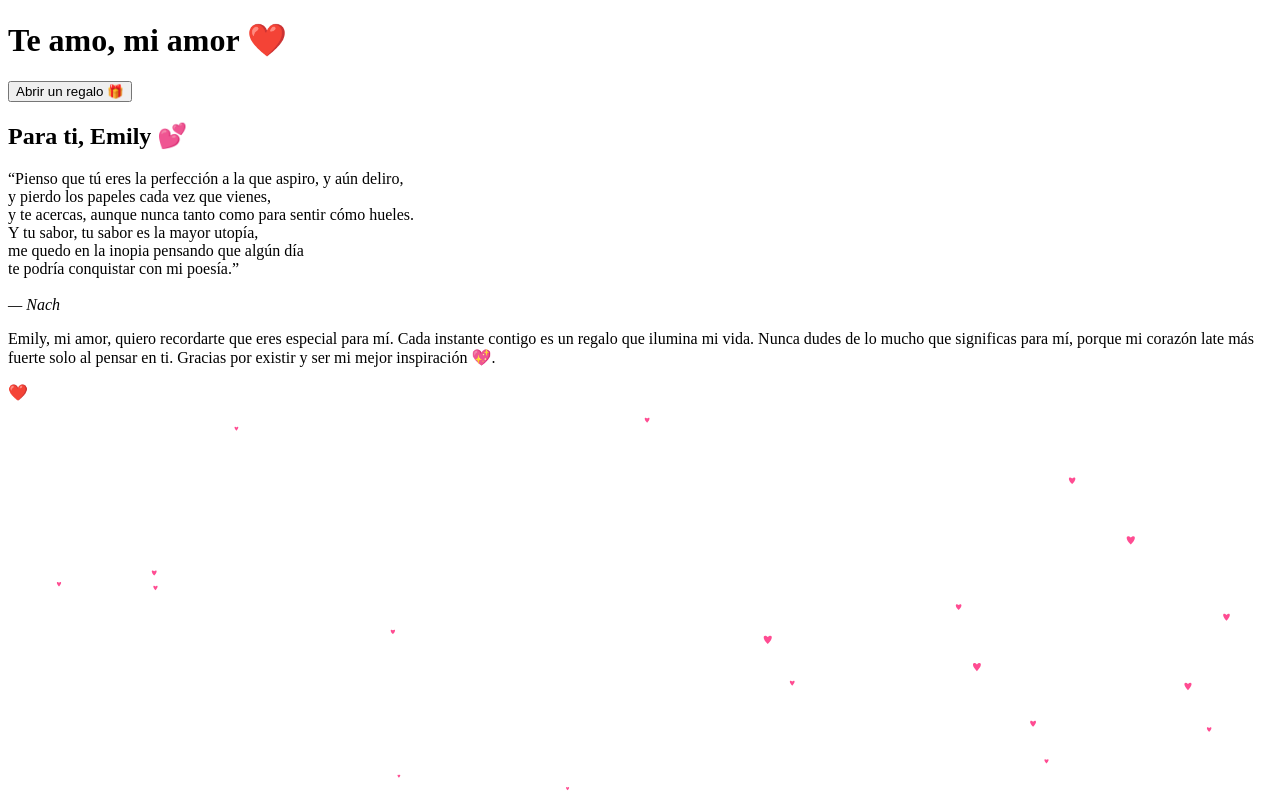
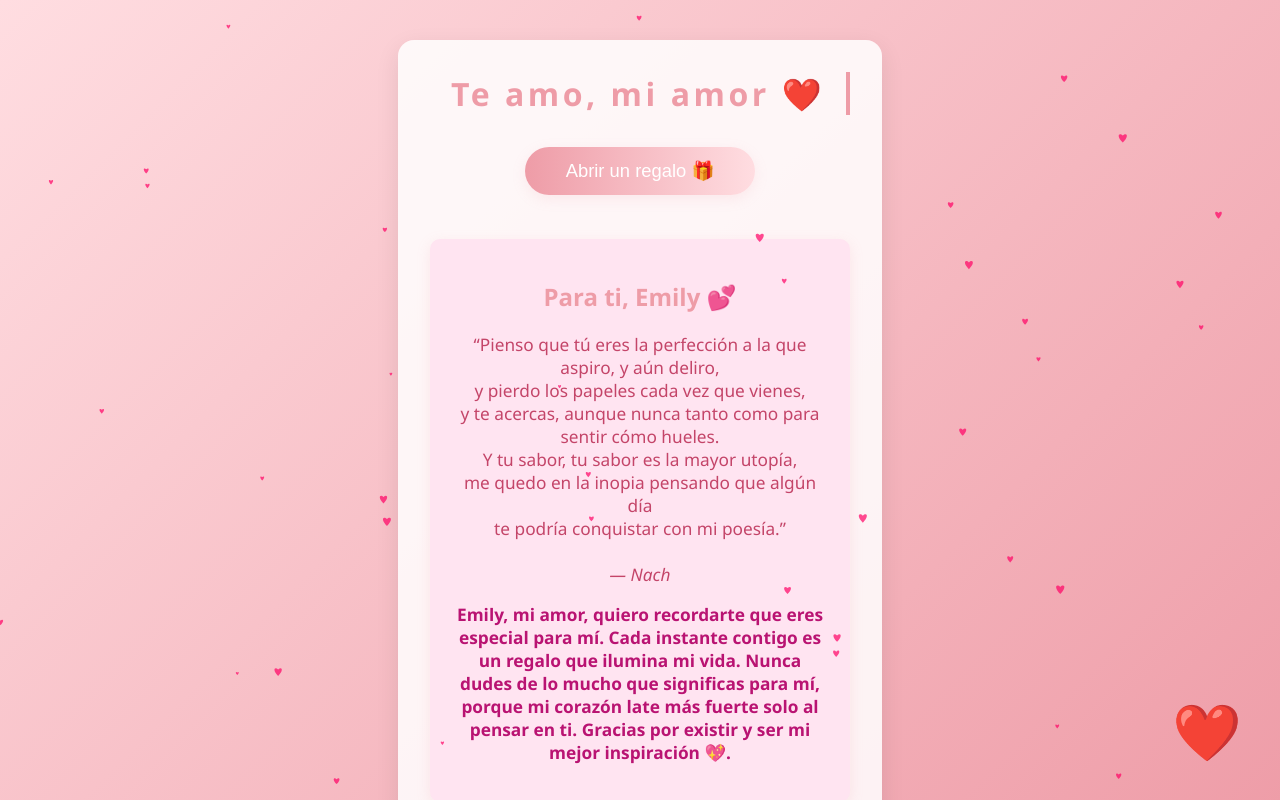
Before and after one commit to TheSkevantnex/MyGiftKAT, a plain HTML site: page index.html in a window 1280 px wide. Both pictures are taken after a click on the button "Abrir un regalo 🎁". Shown: the top 800 px of the page. Drawn offline with Linux system fonts and the light colour scheme.

Commit message:
Update style.css

```diff
--- a/style.css
+++ b/style.css
@@ -1,44 +1,110 @@
-<!DOCTYPE html>
-<html lang="es">
-<head>
-  <meta charset="UTF-8">
-  <meta name="viewport" content="width=device-width, initial-scale=1.0">
-  <title>Para ti Emily ❤️</title>
-  <link rel="stylesheet" href="style.css">
-</head>
-<body>
-  <div class="container">
-    <h1 class="typewriter">Te amo, mi amor ❤️</h1>
-    <button onclick="mostrarRegalo()">Abrir un regalo 🎁</button>
+body {
+  margin: 0;
+  padding: 0;
+  background: linear-gradient(135deg, #ffdde1 0%, #ee9ca7 100%);
+  font-family: 'Segoe UI', Arial, sans-serif;
+  min-height: 100vh;
+  overflow-x: hidden;
+}
 
-    <!-- Carta oculta -->
-    <div id="carta" class="carta oculto">
-      <h2>Para ti, Emily 💕</h2>
-      <p>
-        “Pienso que tú eres la perfección a la que aspiro, y aún deliro,<br>
-        y pierdo los papeles cada vez que vienes,<br>
-        y te acercas, aunque nunca tanto como para sentir cómo hueles.<br>
-        Y tu sabor, tu sabor es la mayor utopía,<br>
-        me quedo en la inopia pensando que algún día<br>
-        te podría conquistar con mi poesía.”
-        <br><br>
-        <em>— Nach</em>
-      </p>
-      <p class="personal">
-        Emily, mi amor, quiero recordarte que eres especial para mí.
-        Cada instante contigo es un regalo que ilumina mi vida.
-        Nunca dudes de lo mucho que significas para mí, porque mi corazón late más fuerte solo al pensar en ti.
-        Gracias por existir y ser mi mejor inspiración 💖.
-      </p>
-    </div>
-  </div>
+.container {
+  background: rgba(255,255,255,0.85);
+  border-radius: 16px;
+  box-shadow: 0 8px 24px rgba(0,0,0,0.09);
+  max-width: 420px;
+  margin: 40px auto 0 auto;
+  padding: 2rem;
+  text-align: center;
+}
 
-  <!-- Corazón grande latiendo -->
-  <div class="corazon-latiendo">❤️</div>
+h1.typewriter {
+  overflow: hidden;
+  border-right: .15em solid #ee9ca7;
+  white-space: nowrap;
+  margin: 0 auto 1em auto;
+  letter-spacing: .11em;
+  animation: typing 2.3s steps(22, end), blink-caret .5s step-end infinite;
+  font-size: 2em;
+  color: #ee9ca7;
+}
 
-  <!-- Lienzo para corazones flotando -->
-  <canvas id="corazones"></canvas>
+@keyframes typing {
+  from { width: 0 }
+  to { width: 100% }
+}
+@keyframes blink-caret {
+  from, to { border-color: transparent }
+  50% { border-color: #ee9ca7; }
+}
 
-  <script src="script.js"></script>
-</body>
-</html>
+button {
+  background: linear-gradient(90deg, #ee9ca7 0%, #ffdde1 100%);
+  color: #fff;
+  border: none;
+  border-radius: 24px;
+  font-size: 1.15em;
+  padding: .7em 2.2em;
+  cursor: pointer;
+  margin-bottom: 1.2em;
+  box-shadow: 0 4px 14px rgba(238,156,167,0.15);
+  transition: transform 0.18s;
+}
+button:hover {
+  transform: scale(1.07);
+  background: linear-gradient(90deg, #ffdde1 0%, #ee9ca7 100%);
+}
+
+.carta {
+  background: #ffe4f1;
+  border-radius: 10px;
+  box-shadow: 0 4px 14px rgba(238,156,167,0.18);
+  margin-top: 1.4em;
+  padding: 1.3em;
+  animation: aparecer 1.4s;
+}
+@keyframes aparecer {
+  from { opacity: 0; transform: scale(0.7);}
+  to { opacity: 1; transform: scale(1);}
+}
+.oculto {
+  display: none;
+}
+.carta h2 {
+  color: #ee9ca7;
+}
+.carta p {
+  color: #c44569;
+  font-size: 1.08em;
+}
+.carta .personal {
+  font-weight: bold;
+  color: #b91372;
+  margin-top: 1em;
+}
+
+.corazon-latiendo {
+  position: fixed;
+  bottom: 32px;
+  right: 38px;
+  font-size: 3.5em;
+  animation: latido .8s infinite;
+  pointer-events: none;
+  user-select: none;
+}
+@keyframes latido {
+  0%, 100% { transform: scale(1);}
+  20% { transform: scale(1.07);}
+  40% { transform: scale(0.95);}
+  60% { transform: scale(1.1);}
+  80% { transform: scale(0.97);}
+}
+
+canvas#corazones {
+  position: fixed;
+  left: 0; top: 0;
+  width: 100vw;
+  height: 100vh;
+  pointer-events: none;
+  z-index: 10;
+  display: block;
+}
```
